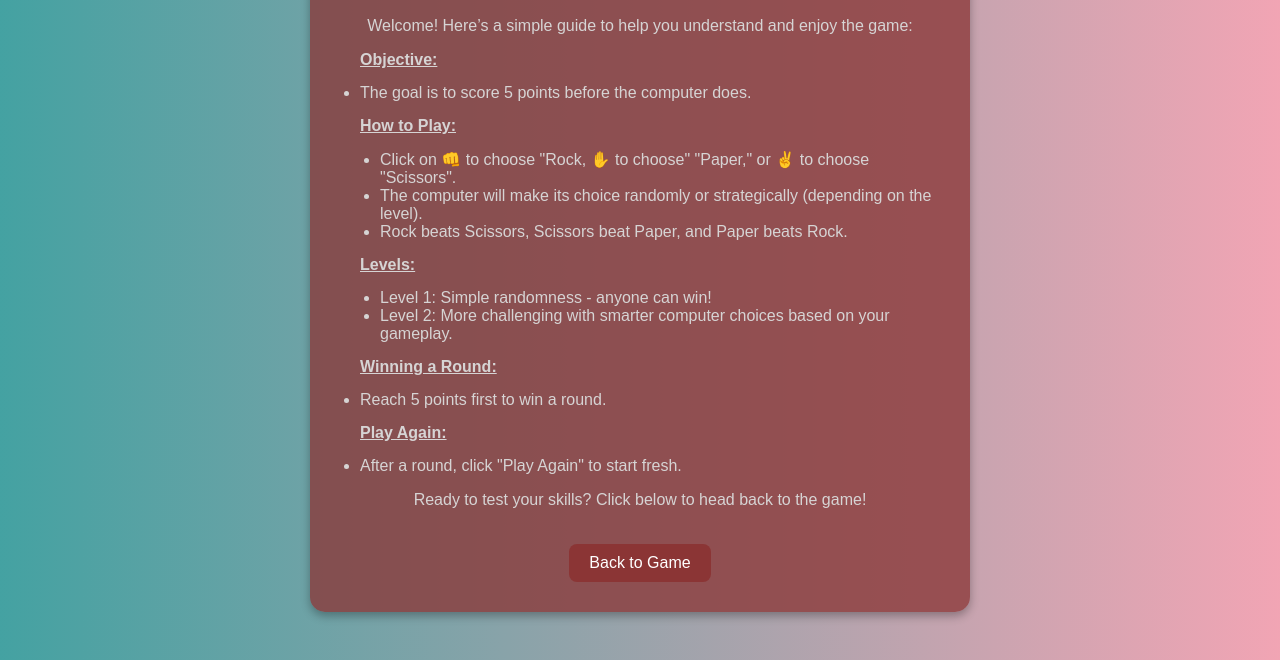
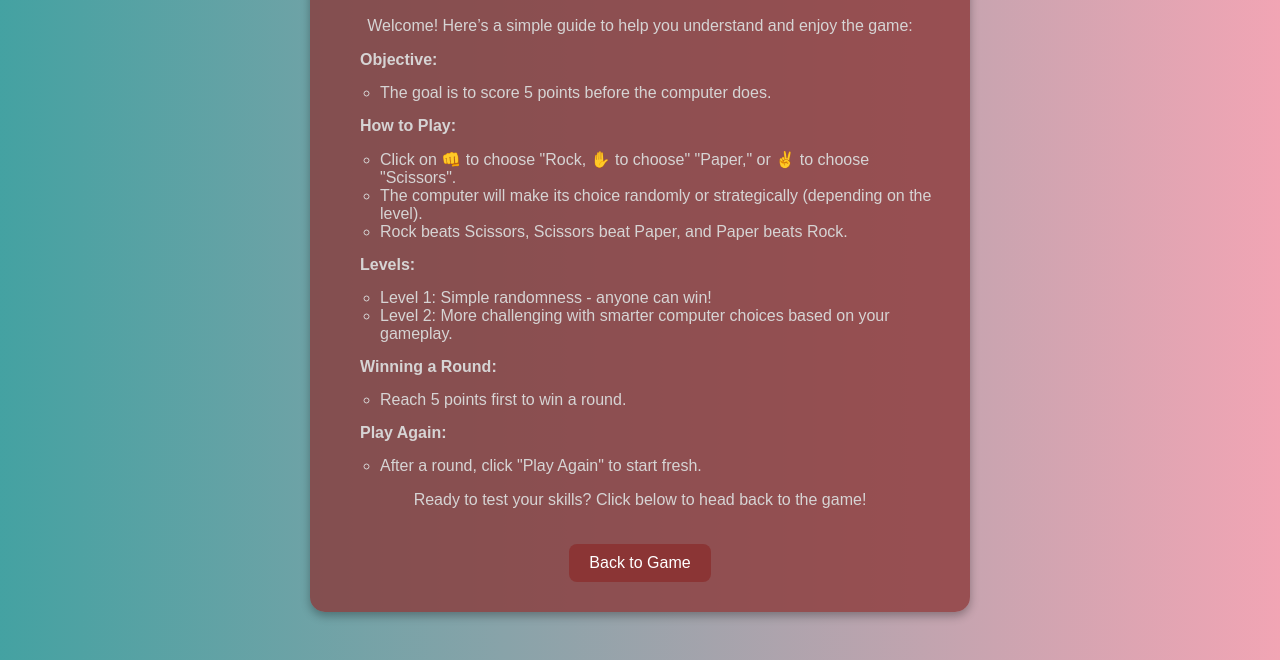
Before and after one commit to Muayyad822/Rock-Paper-Scissors, a plain HTML site: page how-to.html in a window 1280 px wide. Shown: the part 140-800 px from the top of the page. Drawn offline with Linux system fonts and the light colour scheme.

Commit message:
Refactor how-to guide for Rock, Paper, Scissors: update CSS font-family, improve HTML structure, and rename button for clarity

```diff
--- a/how-to.css
+++ b/how-to.css
@@ -1,6 +1,6 @@
 body {
       margin: 0;
-      font-family: Arial, sans-serif;
+      font-family: sans-serif;
       background: linear-gradient(to right,rgba(0, 128, 128, 0.733),rgba(220, 20, 60, 0.384));
       color: #d6d4d4;
       display: flex;
@@ -27,18 +27,14 @@ body {
     }
 
     span{
-        /* margin-bottom: 5px; */
-        text-decoration: underline;
         font-weight: bolder;
     }
 
     p {
-      font-size: 1rem;
       margin: 15px 0;
     }
 
     ul {
-      list-style: disc;
       padding-left: 20px;
       text-align: left;
     }
--- a/how-to.html
+++ b/how-to.html
@@ -11,7 +11,9 @@
     <h1>How to Play Rock, Paper, Scissors</h1>
     <p>Welcome! Here’s a simple guide to help you understand and enjoy the game:</p>
     <ul>
-      <p><span>Objective:</span> <li>The goal is to score 5 points before the computer does.</li></p>
+      <p><span>Objective:</span> <ul>
+          <li>The goal is to score 5 points before the computer does.</li>
+      </ul></p>
       <p><span>How to Play:</span></p>
         <ul>
           <li>Click on 👊 to choose "Rock, ✋ to choose" "Paper," or ✌ to choose "Scissors".</li>
@@ -24,8 +26,12 @@
           <li>Level 2: More challenging with smarter computer choices based on your gameplay.</li>
         </ul>
 
-      <p><span>Winning a Round:</span> <li>Reach 5 points first to win a round.</li></p>
-      <p><span>Play Again:</span> <li>After a round, click "Play Again" to start fresh.</li></p>
+      <p><span>Winning a Round:</span> <ul>
+          <li>Reach 5 points first to win a round.</li>
+      </ul></p>
+      <p><span>Play Again:</span> <ul>
+          <li>After a round, click "Play Again" to start fresh.</li>
+      </ul></p>
     </ul>
     <p>Ready to test your skills? Click below to head back to the game!</p>
     <button onclick="window.location.href='index.html'">Back to Game</button>
```
Also changed, not shown: index.html (+1 -1 lines).
